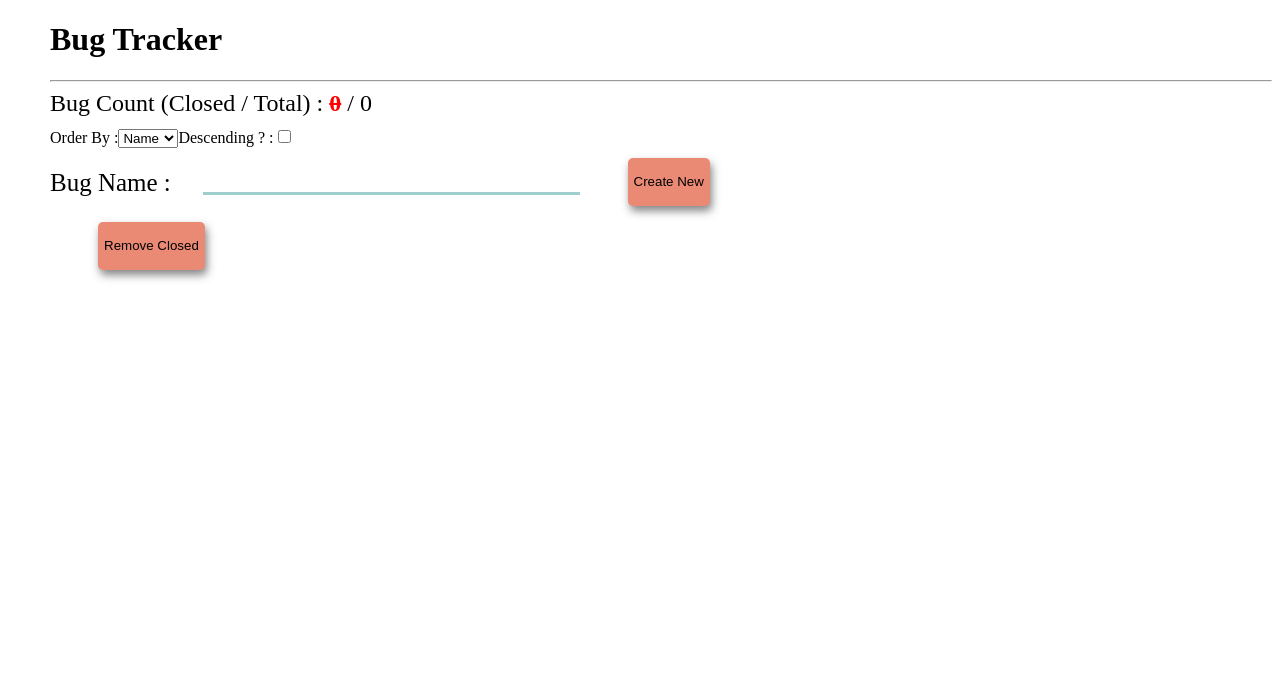
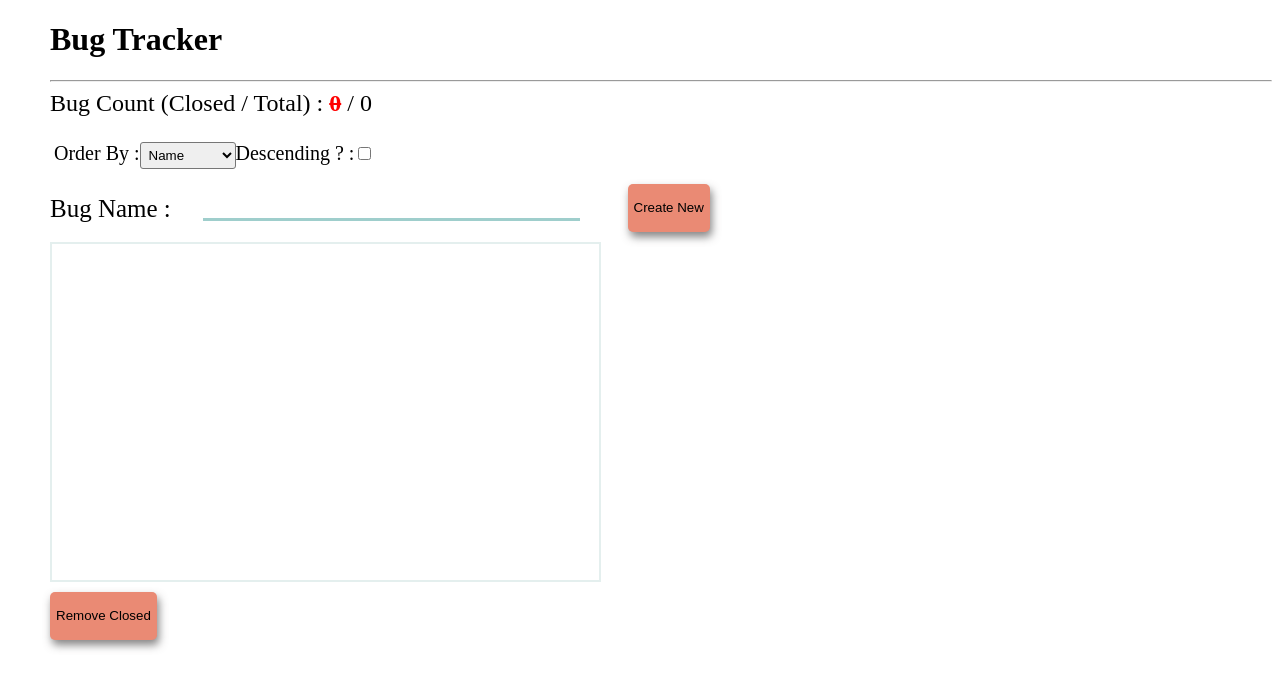
Before and after one commit to debiChowdhury/BugTracker, an Angular app: page / in a window 1280 px wide. Shown: the top 688 px of the page. Built offline with nearby package versions, Linux system fonts and the light colour scheme.

Commit message:
UI changes of details screen

```diff
--- a/src/app/bug-details/bug-details.component.css
+++ b/src/app/bug-details/bug-details.component.css
@@ -0,0 +1,4 @@
+.states {
+    font-size: 24px;
+    font-weight: bold;
+}
--- a/src/app/bug-details/bug-details.component.html
+++ b/src/app/bug-details/bug-details.component.html
@@ -1,3 +1,13 @@
-<p>
-    {{bugName}}
-</p>
+<h1>Bug Tracker</h1>
+<hr>
+<div style="font-size: 20px;">
+    <p>
+        <span class="states">Bug Name :</span> {{bugName}}
+    </p>
+    <p>
+        <span class="states">Created At :</span> {{createdTime}}
+    </p>
+    <p>
+        <span class="states">Closed Status :</span> {{stat}}
+    </p>
+</div>
--- a/src/app/bug-details/bug-details.component.ts
+++ b/src/app/bug-details/bug-details.component.ts
@@ -10,6 +10,8 @@ export class BugDetailsComponent implements OnInit {
   bugId;
   bugDetails;
   bugName;
+  createdTime;
+  stat;
   constructor(private route: ActivatedRoute) { }
 
   ngOnInit() {
@@ -18,8 +20,10 @@ export class BugDetailsComponent implements OnInit {
     this.bugDetails.forEach(bug => {
       if (bug.id === this.bugId) {
         this.bugName = bug.name;
+        this.createdTime = bug.createdTime;
+        this.stat = bug.isClosed;
       }
-    })
+    });
   }
 
 }
--- a/src/app/bugtracker/bugtracker.component.css
+++ b/src/app/bugtracker/bugtracker.component.css
@@ -21,7 +21,6 @@
     background-color: #ea8a74;
     border: 0;
     outline: 0;
-    margin-left: 3rem;
     box-shadow: 2px 5px 8px 0px rgba(76, 75, 75, 0.6784313725490196);
     height: 3rem;
     border-radius: 5px;
@@ -31,3 +30,17 @@
 .remove-closed-btn:active {
     background-color: #e27056;
 }
+
+.drop-down {
+    width: 6rem;
+    border-radius: 3px;
+    padding: 4px;
+}
+
+.list {
+    height: 21rem;
+    width: 33rem;
+    border: 2px solid #e4efee;
+    overflow-y: auto;
+    padding-left: 1.2rem;
+}
--- a/src/app/bugtracker/bugtracker.component.html
+++ b/src/app/bugtracker/bugtracker.component.html
@@ -1,8 +1,4 @@
-<script type="text/usecases">
-  1. add new bugs 2. list the bugs 3. toggle the 'closed' status of any bug 4. remove closed bugs 5. display stats ( # of closed
-  bugs / total # of bugs) 6. improve bug display 7. sort the bugs 8. persist the bugs in the localStorage 9. display createdAt
-  for each bug 10. persist the bugs in the server 11. Make the bugs accessible using unique urls
-</script>
+<div class="main-container">
     <h1>Bug Tracker</h1>
     <hr>
     <section class="stats">
@@ -11,9 +7,9 @@
         <span> / </span>
         <span>{{bugList.length}}</span>
     </section>
-<section class="sort">
+    <section class="sort" style="font-size: 20px;padding: 15px 10px 5px 4px;">
         <label for="">Order By :</label>
-  <select (change)="bugSortBy = $event.target.value">
+        <select (change)="bugSortBy = $event.target.value" class="drop-down">
     <option value="name">Name</option>
     <option value="isClosed">Status</option>
   </select>
@@ -29,5 +25,7 @@
                 <button (click)="showBugDetails($event,bug)" class="show-details-btn">Show Details</button>
             </li>
         </ol>
+
+    </section>
+</div>
 <input type="button" class="remove-closed-btn" value="Remove Closed" (click)="removeClosedBugs()">
-</section>
--- a/src/styles.css
+++ b/src/styles.css
@@ -2,6 +2,32 @@
 
 body {
     margin-left: 50px;
+    overflow: hidden;
+}
+
+::-webkit-scrollbar {
+    width: 7px;
+}
+
+
+/* Track */
+
+::-webkit-scrollbar-track {
+    background: #f1f1f1;
+}
+
+
+/* Handle */
+
+::-webkit-scrollbar-thumb {
+    background: #afb3b3;
+}
+
+
+/* Handle on hover */
+
+::-webkit-scrollbar-thumb:hover {
+    background: #555;
 }
 
 section {
```
Lines whose indentation alone changed are shown as unchanged.
